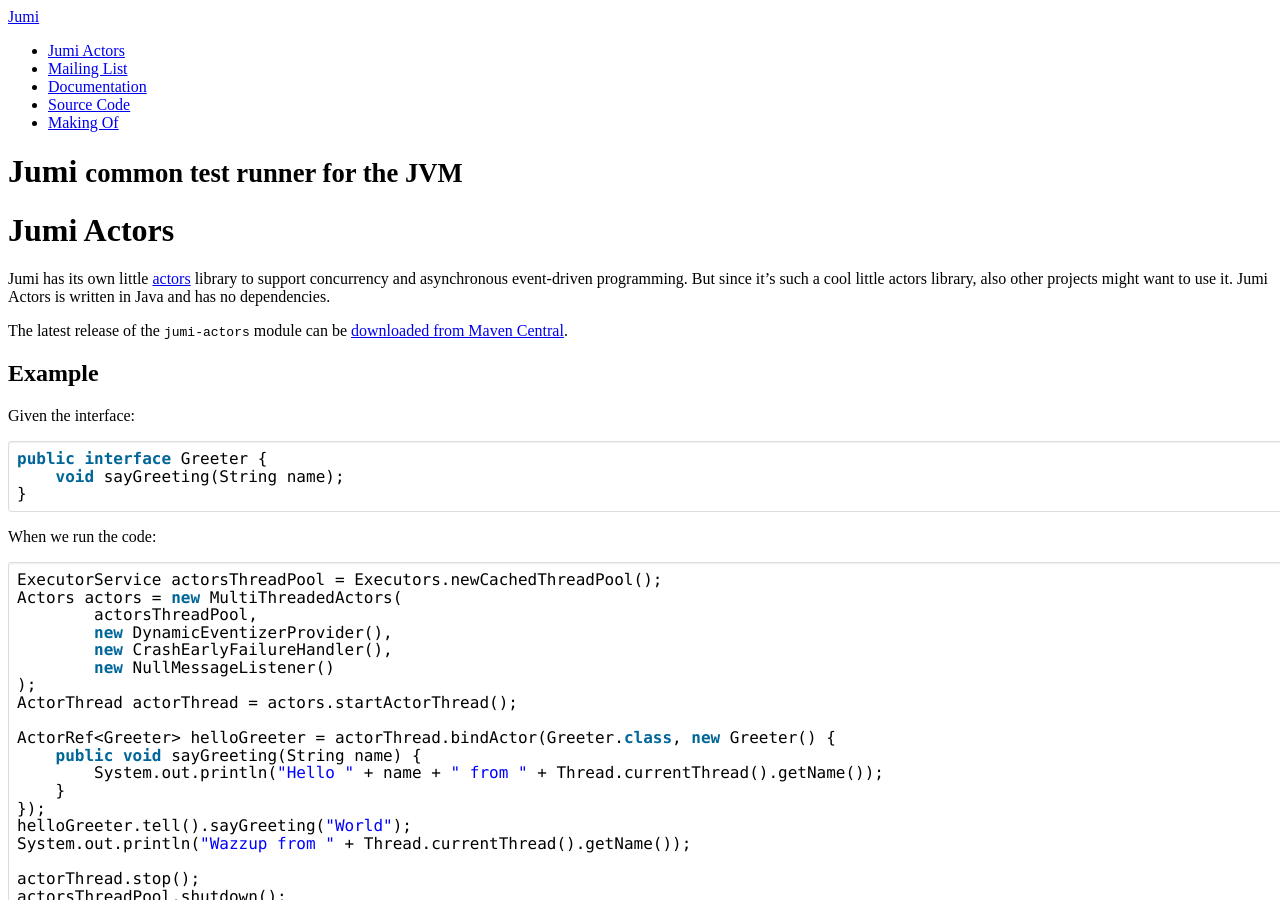
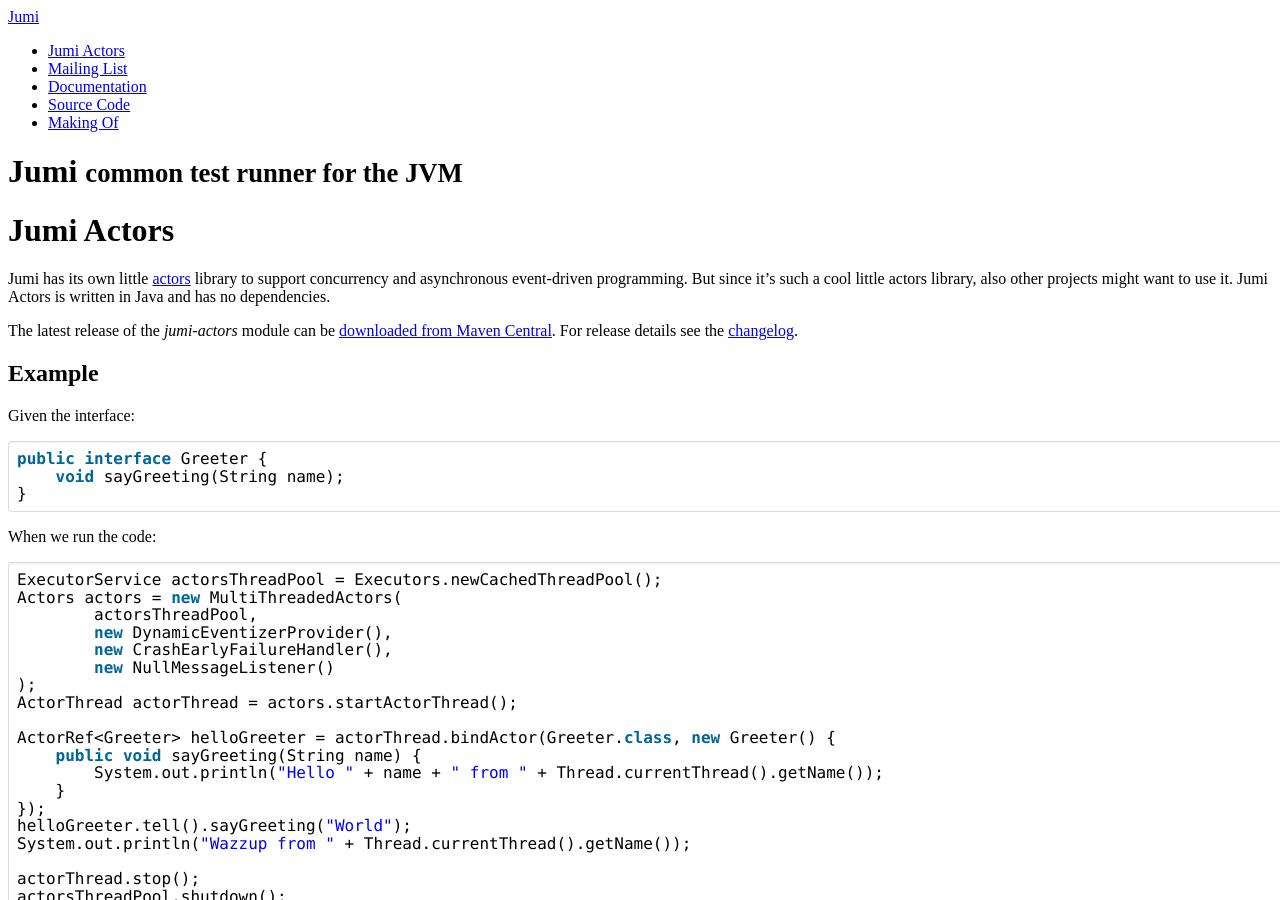
Before and after one commit to luontola/jumi, a Jekyll site: the page built from actors.md, in a window 1280 px wide and 900 px high. Built offline with Jekyll 4.4.1, drawn with Linux system fonts in a browser that asks for light colours.

Commit message:
Link to changelog

```diff
--- a/actors.md
+++ b/actors.md
@@ -7,7 +7,7 @@
 
 Jumi has its own little [actors](http://en.wikipedia.org/wiki/Actor_model) library to support concurrency and asynchronous event-driven programming. But since it's such a cool little actors library, also other projects might want to use it. Jumi Actors is written in Java and has no dependencies.
 
-The latest release of the `jumi-actors` module can be [downloaded from Maven Central](http://search.maven.org/#search%7Cga%7C1%7Cg%3A%22fi.jumi%22).
+The latest release of the *jumi-actors* module can be [downloaded from Maven Central](http://search.maven.org/#search%7Cga%7C1%7Cg%3A%22fi.jumi%22). For release details see the [changelog](https://github.com/orfjackal/jumi/blob/master/CHANGELOG.md).
 
 
 Example
```
